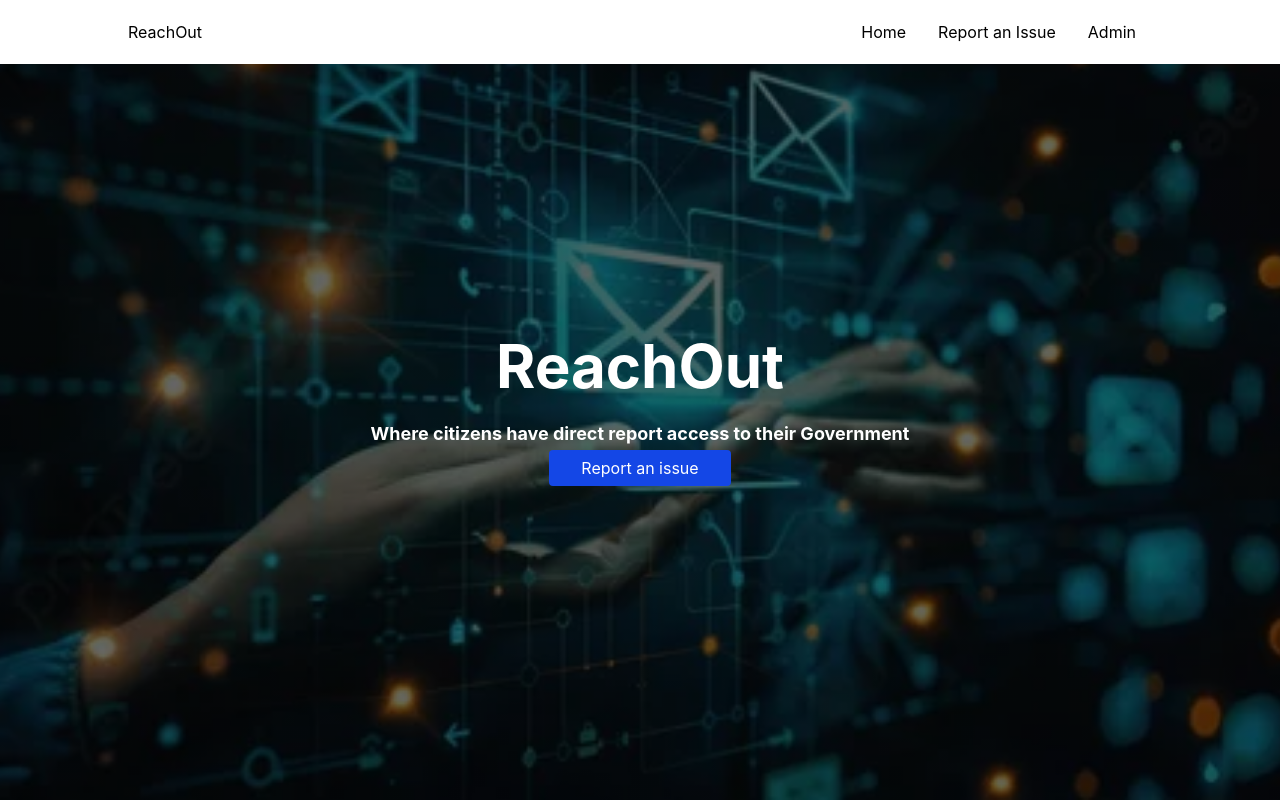
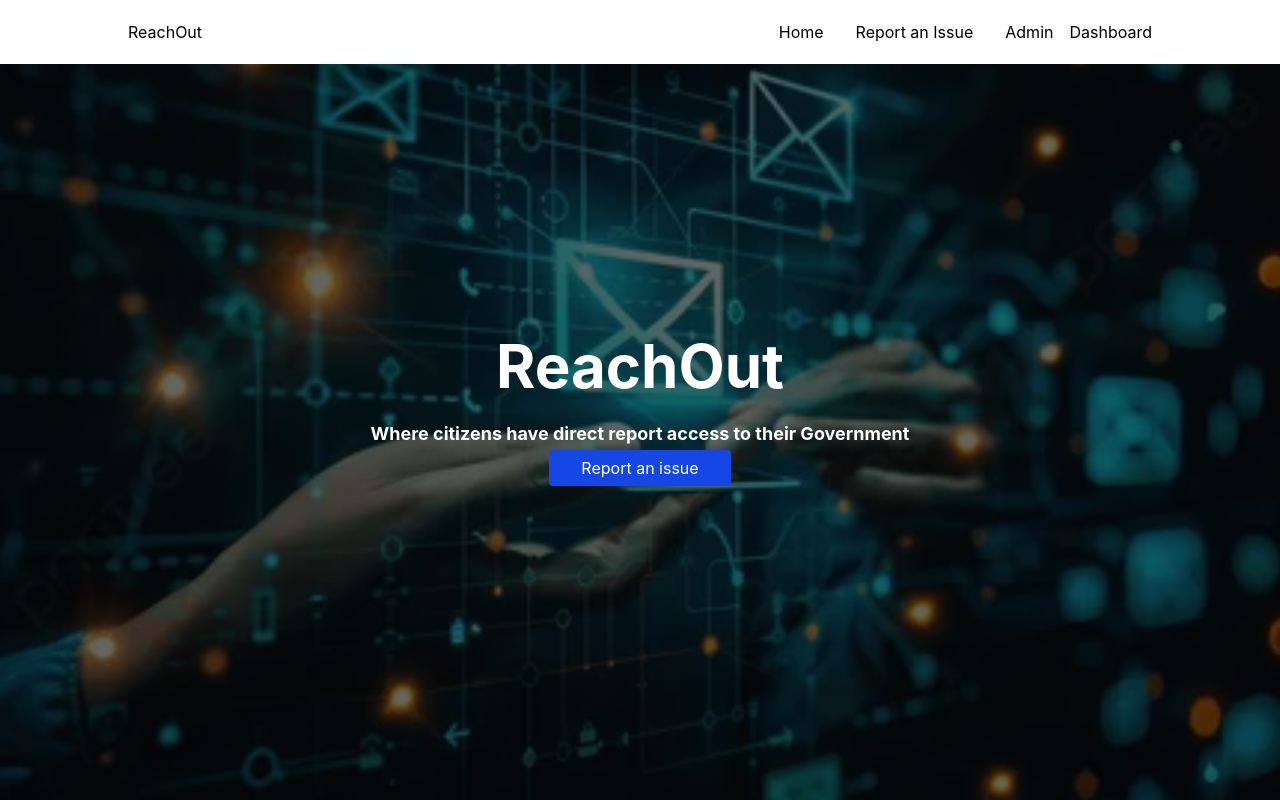
Before and after one commit to Ohiomatabn/ReachOut, a React (Vite) app in the folder frontend/: page / in a window 1280 px wide. Shown: the top 800 px of the page. Built offline with nearby package versions, Linux system fonts and the light colour scheme.

Commit message:
add dashboard link to the navbar

```diff
--- a/frontend/src/components/NavBar.jsx
+++ b/frontend/src/components/NavBar.jsx
@@ -15,7 +15,7 @@ function NavBar() {
           <li>
             <Link to="/admin-login">Admin</Link>
           </li>
-          <Link to="/admin-dashboard"></Link>
+          <Link to="/admin-dashboard">Dashboard</Link>
         </ul>
       </div>
     </nav>
```
